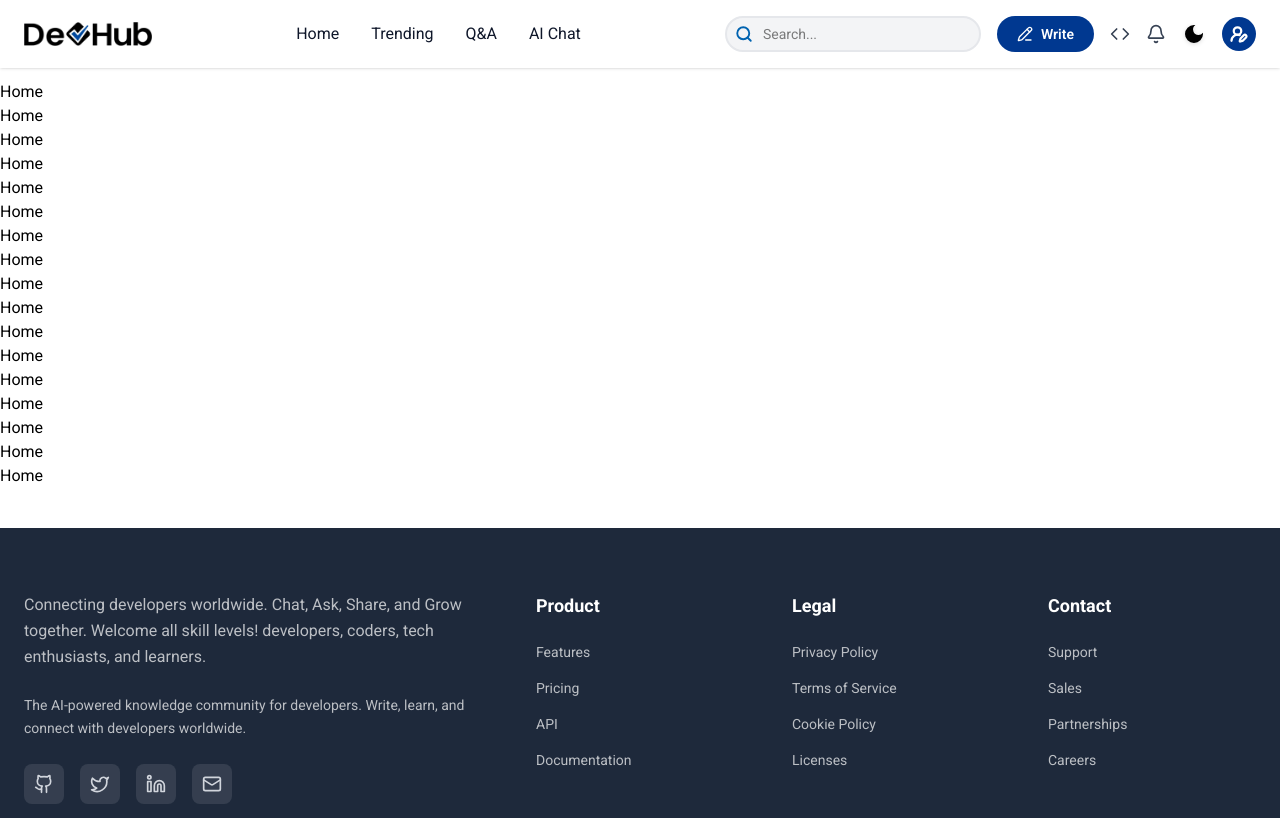
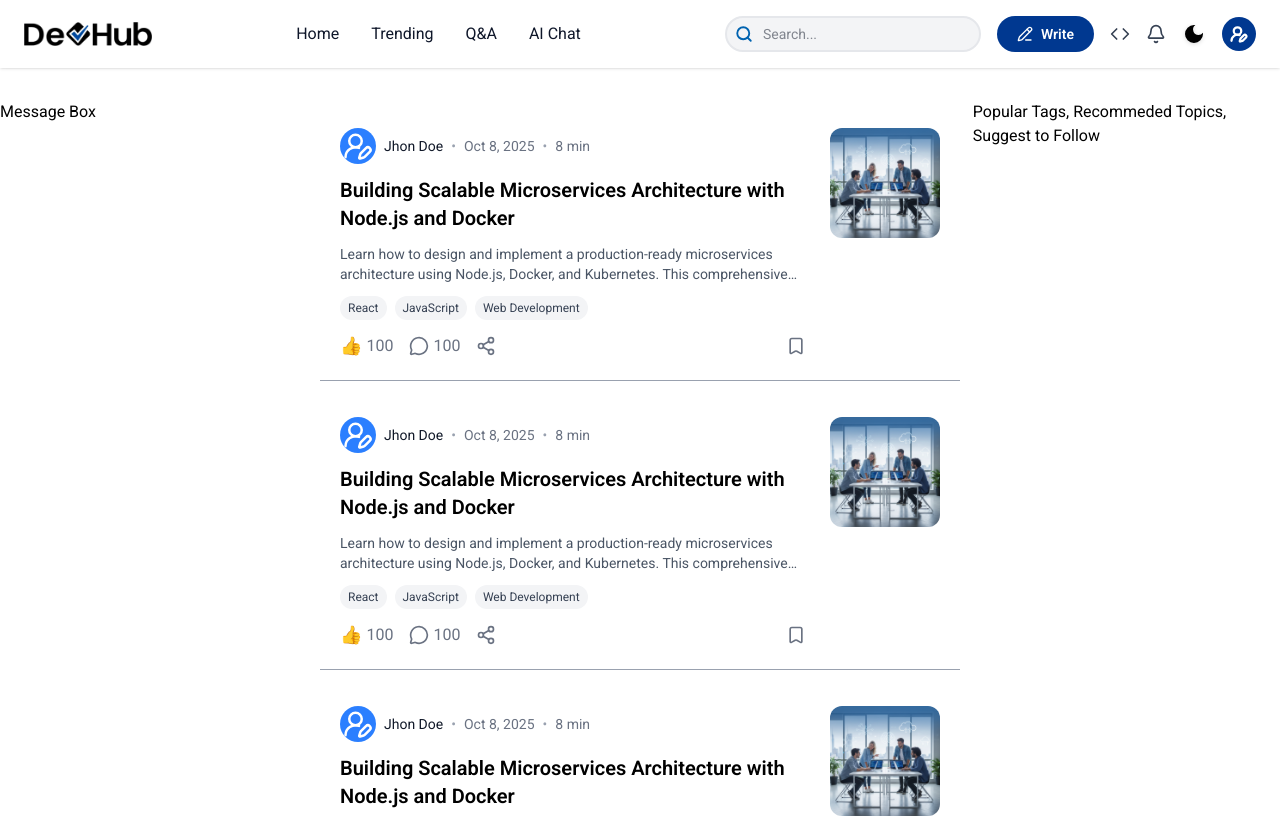
Before and after one commit to devhub-platform/frontend-development, a React (Vite) app: page /frontend-development/home in a window 1280 px wide. Shown: the top 818 px of the page. Built offline with nearby package versions, Linux system fonts and the light colour scheme.

Commit message:
postcard inside home

```diff
--- a/src/Components/Navbar/Navbar.jsx
+++ b/src/Components/Navbar/Navbar.jsx
@@ -79,7 +79,7 @@ export default function Navbar() {
                 />
                 <input
                   type="text"
-                  className="w-full rounded-full py-1.5 border-2 border-gray-200 bg-gray-100 pl-9 dark:bg-bg-primary-dark dark:text-gray-50 dark:border-gray-700 cursor-pointer text-sm"
+                  className="w-full rounded-full py-1.5 border-2 text-bg-secondary-dark border-gray-200 bg-gray-100 pl-9 dark:bg-bg-primary-dark dark:text-gray-50 dark:border-gray-700 cursor-pointer text-sm"
                   placeholder="Search..."
                   disabled
                 />
@@ -112,7 +112,7 @@ export default function Navbar() {
               <DarkMode />
 
               <Link to="/profile">
-                <div className="text-white bg-primary rounded-full p-2">
+                <div className="text-white bg-primary rounded-full p-2 overflow-hidden">
                   <UserRoundPen size={18} strokeWidth={3} />
                 </div>
               </Link>
--- /dev/null
+++ b/src/Components/Post/Post.jsx
@@ -0,0 +1,144 @@
+import React, { useState } from "react";
+import { MessageCircle, Share2, Bookmark, UserRoundPen } from "lucide-react";
+import img from "../../assets/images/teamimage.png";
+
+const reactionEmojis = [
+  { emoji: "👍", label: "Like" },
+  { emoji: "❤️", label: "Love" },
+  { emoji: "👏", label: "Support" },
+  { emoji: "💡", label: "Insighful" },
+  { emoji: "🥱", label: "Boring" },
+  { emoji: "👎", label: "Dislike" },
+];
+
+export function Post({
+  image,
+  author,
+  date,
+  readingTime,
+  title,
+  excerpt,
+  tags = ["React", "JavaScript", "Web Development"],
+  reactions,
+  comments,
+}) {
+  const [isBookmarked, setIsBookmarked] = useState(false);
+  const [selectedReaction, setSelectedReaction] = useState(null);
+  const [showReactions, setShowReactions] = useState(false);
+
+  return (
+    <article className="w-full bg-white border-b border-gray-400 hover:bg-gray-50 transition p-5 my-2 dark:bg-bg-secondary-dark dark:border-gray-700 dark:hover:bg-bg-secondary-dark">
+      <div className="flex gap-6">
+        {/* Left */}
+        <div className="flex-1 flex flex-col gap-3">
+          {/* Author */}
+          <div className="flex items-center gap-2 text-sm">
+            <div className="bg-blue-500 rounded-full overflow-hidden w-9 h-9 flex justify-center items-center text-white">
+                <UserRoundPen size={30} strokeWidth={2}/>
+            </div>
+            <span className="text-gray-900 dark:text-white">Jhon Doe</span>
+            <span className="text-gray-400 dark:text-gray-300">•</span>
+            <span className="text-gray-500 dark:text-gray-200">Oct 8, 2025</span>
+            <span className="text-gray-400 dark:text-gray-300">•</span>
+            <span className="text-gray-500 dark:text-gray-200">8 min</span>
+          </div>
+
+          {/* Title */}
+          <h2 className="text-xl font-semibold line-clamp-2 cursor-pointer hover:text-text-light dark:hover:text-text-dark">
+            Building Scalable Microservices Architecture with Node.js and Docker
+          </h2>
+
+          {/* Excerpt */}
+          <p className="text-gray-600 text-sm line-clamp-2 dark:text-white">Learn how to design and implement a production-ready microservices architecture using Node.js,
+             Docker, and Kubernetes. This comprehensive guide covers service discovery, load, bla bla bla</p>
+
+          {/* Tags + Actions */}
+          <div className="flex items-center justify-between mt-auto">
+            {/* Tags */}
+            <div className="flex gap-2 flex-wrap">
+              {tags.slice(0, 3).map((tag, index) => (
+                <span
+                  key={index}
+                  className="bg-gray-100 text-gray-700 text-xs px-2 py-1 rounded-full hover:bg-gray-200 dark:bg-gray-800 dark:text-gray-100 dark:hover:bg-gray-700 cursor-pointer"
+                >
+                  {tag}
+                </span>
+              ))}
+            </div>
+              </div>
+
+              <div className="flex justify-between text-gray-500">
+                {/* Actions */}
+            <div className="flex items-center gap-4 text-gray-500 relative">
+              {/* Reactions */}
+              <div className="relative">
+                <button
+                  onClick={() => setShowReactions(!showReactions)}
+                  className="flex items-center gap-1 hover:text-text-light dark:hover:text-text-dark dark:text-gray-200"
+                >
+                  <span className="text-lg">
+                    {selectedReaction || "👍"}
+                  </span>
+                  <span>100</span>
+                </button>
+
+                {showReactions && (
+                  <div className="absolute bottom-10 left-0 bg-white border shadow-lg rounded-full p-2 flex gap-1 z-10 border-gray-300
+                                  dark:bg-bg-primary-dark dark:border-gray-700">
+                    {reactionEmojis.map((reaction) => (
+                      <button
+                        key={reaction.label}
+                        onClick={() => {
+                          setSelectedReaction(reaction.emoji);
+                          setShowReactions(false);
+                        }}
+                        className="text-xl hover:scale-125 transition"
+                        title={reaction.label}
+                      >
+                        {reaction.emoji}
+                      </button>
+                    ))}
+                  </div>
+                )}
+              </div>
+
+
+              {/* Comment */}
+              <button className="flex items-center gap-1 hover:text-text-light dark:hover:text-text-dark dark:text-gray-200">
+                <MessageCircle className="w-5 h-5" />
+                <span>100</span>
+              </button>
+
+              {/* Share */}
+              <button className="hover:text-text-light dark:hover:text-text-dark dark:text-gray-200">
+                <Share2 className="w-5 h-5" />
+              </button>
+
+            </div>
+              {/* Bookmark */}
+              <button
+                onClick={() => setIsBookmarked(!isBookmarked)}
+                className="hover:text-text-light dark:hover:text-text-dark dark:text-gray-200"
+              >
+                <Bookmark
+                  className="w-5 h-5"
+                  fill={isBookmarked ? "currentColor" : "none"}
+                />
+              </button>
+          </div>
+        </div>
+
+        {/* Image */}
+        <div className="w-[110px] h-[110px] flex-shrink-0">
+          <img
+            src={img}
+            alt="Post Image"
+            className="w-full h-full object-cover rounded-xl"
+          />
+        </div>
+      </div>
+    </article>
+  );
+}
+
+export default Post;
--- a/src/Pages/Home/Home.jsx
+++ b/src/Pages/Home/Home.jsx
@@ -1,27 +1,21 @@
 import React from 'react'
+import Post from '../../Components/Post/Post'
 
 const Home = () => {
-  return (
-    <>
-      <div>Home</div>
-      <div>Home</div>
-      <div>Home</div>
-      <div>Home</div>
-      <div>Home</div>
-      <div>Home</div>
-      <div>Home</div>
-      <div>Home</div>
-      <div>Home</div>
-      <div>Home</div>
-      <div>Home</div>
-      <div>Home</div>
-      <div>Home</div>
-      <div>Home</div>
-      <div>Home</div>
-      <div>Home</div>
-      <div>Home</div>
+  return <>
+  <div className='flex dark:bg-bg-primary-dark'>
+    <div className='w-[24%] my-5'> Message Box </div>
+  <div className='flex flex-col justify-center items-center w-[50%] mx-auto dark:bg-bg-secondary-dark my-5 rounded-lg'>
+    <Post/>
+    <Post/>
+    <Post/>
+    <Post/>
+    <Post/>
+    <Post/>
+  </div>
+  <div className='w-[24%] my-5'> Popular Tags, Recommeded Topics, Suggest to Follow</div>
+  </div>
     </>
-  );
 }
 
 export default Home
--- a/src/Pages/Register/Register.jsx
+++ b/src/Pages/Register/Register.jsx
@@ -39,7 +39,7 @@ export default function Register() {
       .required("Name is required"),
     email: Yup.string().email("Invalid email").required("Email is required"),
     password: Yup.string()
-      .matches(/^[A-z]\w{5,10}$/, "Password must be 6-10 chars (Ex: Yasmine36)")
+      .matches(/^[A-z]\w{5,10}$/, "Password must be 6-10 chars")
       .required("Password is required"),
     rePassword: Yup.string()
       .oneOf([Yup.ref("password")], "Passwords don't match")
```
Also changed, not shown: 1 other file (tests, documents, lock files or other folders).
